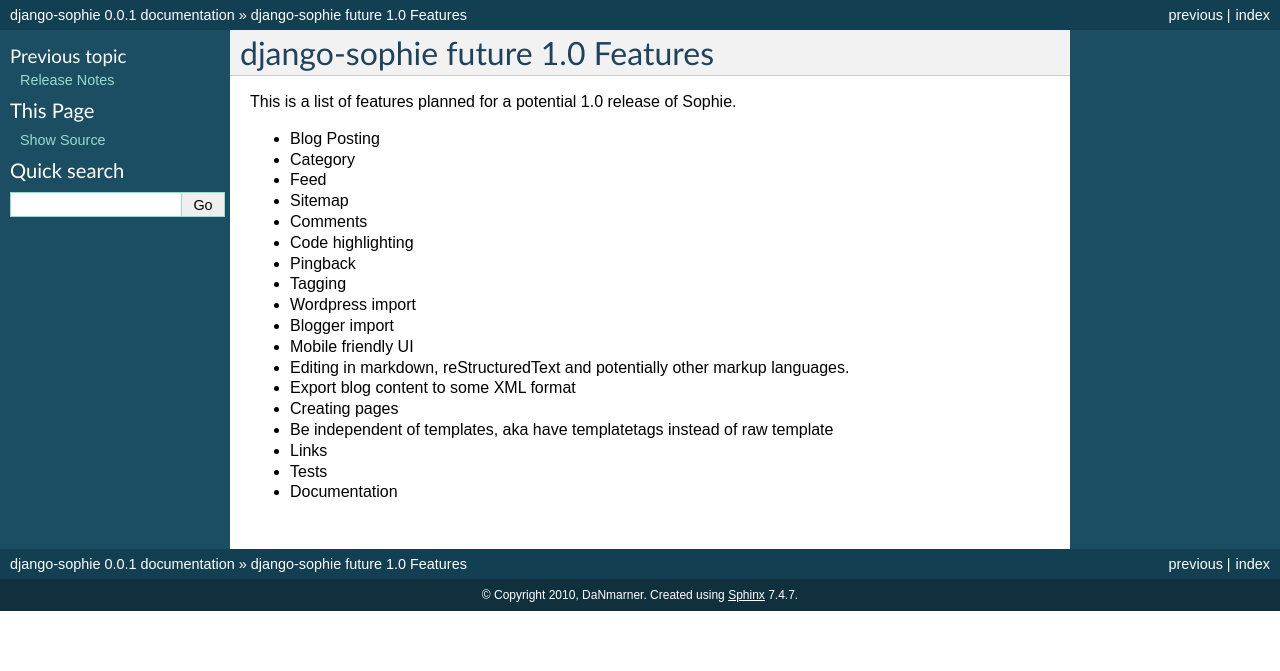
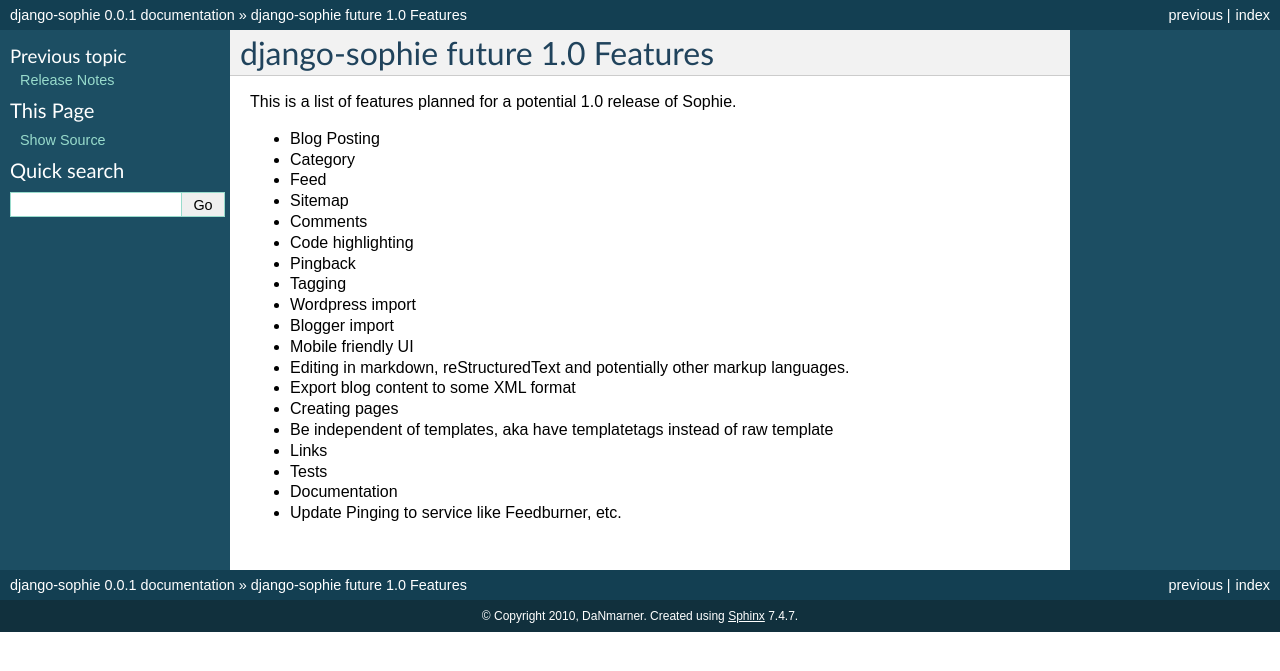
Before and after one commit to dduan/django-sophie, a Sphinx documentation site: the page built from docs/roadmap.txt, in a window 1280 px wide. Shown: the top 671 px of the page. Built offline with Sphinx 7.4.7, drawn with Linux system fonts in a browser that asks for light colours.

Commit message:
more 1.0 features, yay

```diff
--- a/docs/roadmap.txt
+++ b/docs/roadmap.txt
@@ -22,3 +22,4 @@
 *   Links
 *   Tests
 *   Documentation
+*   Update Pinging to service like Feedburner, etc.
```
